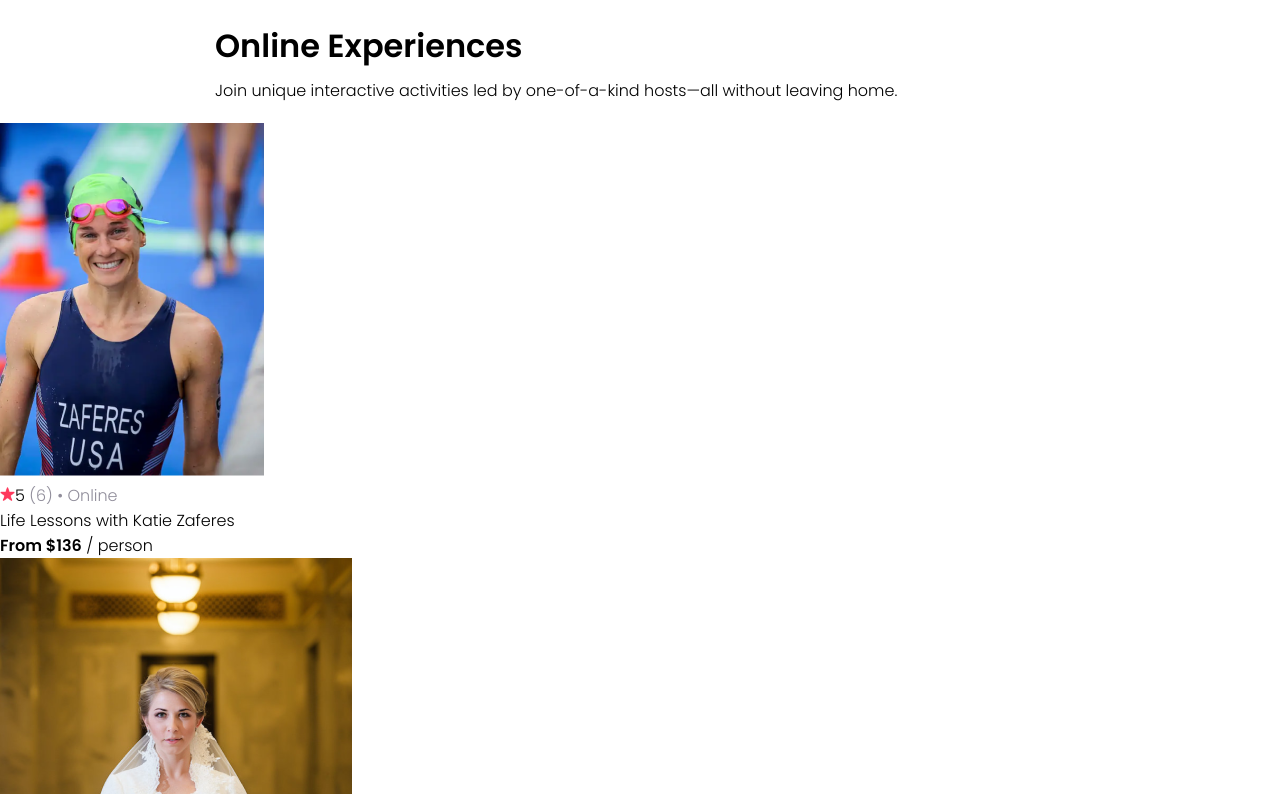
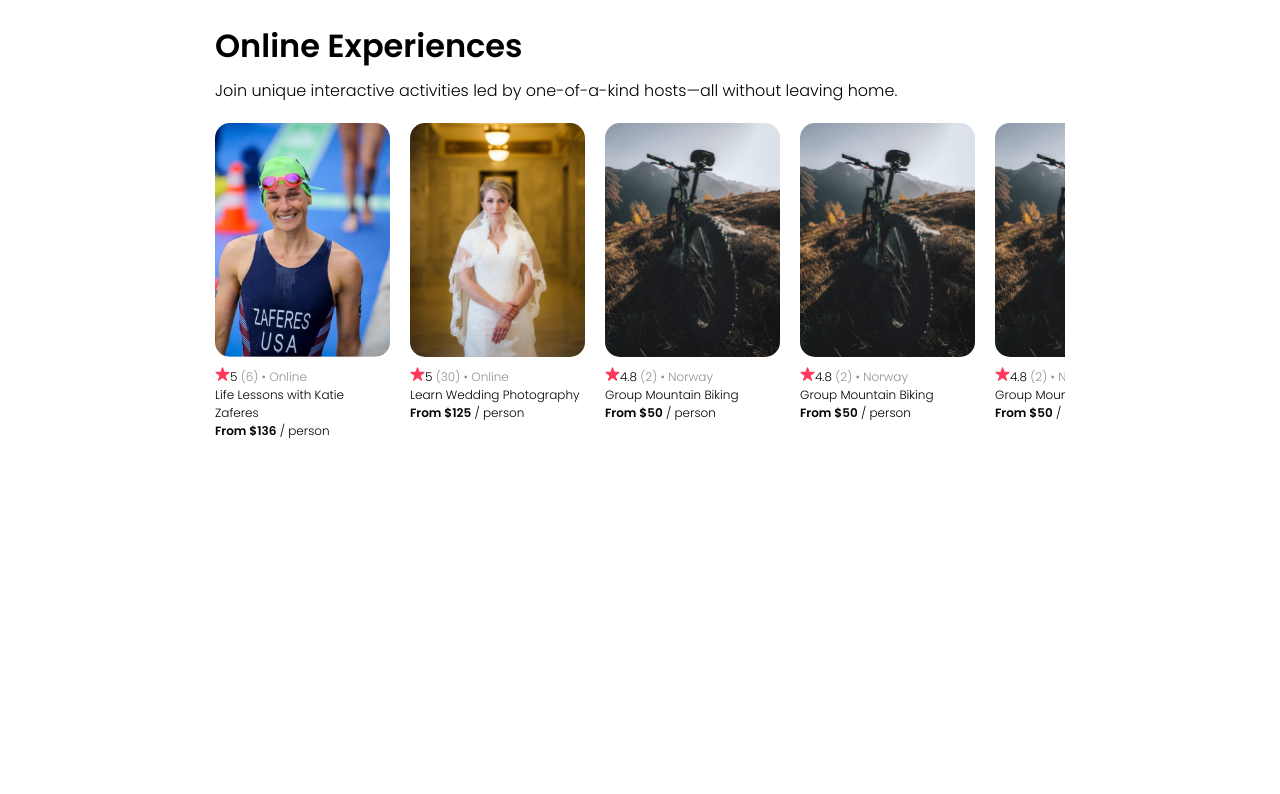
Before and after one commit to will-s-205/airbnb-clone, a JavaScript app: page / in a window 1280 px wide. Shown: the part 586-1380 px from the top of the page. After the commit the page ends 1026 px from the top, so only its background shows below. Built offline with nearby package versions, Linux system fonts and the light colour scheme; the HTML template or start-up script is replaced by a standard one.

Commit message:
scrollbar added to the page

```diff
--- a/src/App.css
+++ b/src/App.css
@@ -35,20 +35,38 @@ nav {
   margin-top: 15px;
 }
 
-.card--section {
-  padding: 20px;
+.cards-list {
+  display: flex;
+  flex-wrap: nowrap;
+  gap: 20px;
+  overflow-x: auto;
+  max-width: 850px;
+  margin: 0 auto;
+}
+
+.card {
+  width: 175px;
+  font-size: 12px;
+  flex: 0 0 auto;
   display: flex;
   flex-direction: column;
-  max-width: 850px;
-  margin: 0 auto;
-  font-size: 12px;
 }
 
-.card-img {
-  max-width: 175px;
+.card--img {
+  width: 100%;
   border-radius: 15px;
-  /* position: relative; */
+  margin-bottom: 10px;
 }
+
+/* .card--title {
+  overflow: hidden;
+  text-overflow: ellipsis;
+} */
+
+/* .card--stats {
+  display: flex;
+  align-items: center;
+} */
 
 .card--star {
   width: 15px;
--- a/src/App.js
+++ b/src/App.js
@@ -19,13 +19,15 @@ function App() {
       country={item.location}
     />
   })
-    // console.log(cards); // DEBUGGING
+  // console.log(cards); // DEBUGGING
 
   return (
     <div>
       <Navbar />
       <Hero />
-      {cards}
+      <section className="cards-list">
+        {cards}
+      </section>
     </div>
   );
 }
--- a/src/components/Card.js
+++ b/src/components/Card.js
@@ -2,7 +2,7 @@ import star from '../images/star.png'
 
 export default function Card(props) {
     return (
-        <section className="cards-list">
+
         <div className="card">
             <img src={props.img} className="card--img" alt="card-img" />
             <div className="card--stats">
@@ -11,9 +11,8 @@ export default function Card(props) {
                 <span className="gray"> ({props.reviewCount}) • </span>
                 <span className="gray">{props.country}</span>
             </div>
-                <p>{props.title}</p>
+            <p className="card--title">{props.title}</p>
             <p><span className="bold">From ${props.price}</span> / person</p>
         </div>
-        </section>
     )
 }
--- a/src/data.js
+++ b/src/data.js
@@ -41,5 +41,31 @@ export default [
         },
         location: "Norway",
         openSpots: 3,
-    }
+    },
+    {
+        id: 4,
+        title: "Group Mountain Biking",
+        description: "Experience the beautiful Norwegian landscape and meet new friends all while conquering rugged terrain on your mountain bike. (Bike provided!)",
+        price: 50,
+        coverImg: mountain_biking,
+        stats: {
+            rating: 4.8,
+            reviewCount: 2
+        },
+        location: "Norway",
+        openSpots: 3,
+    },
+    {
+        id: 5,
+        title: "Group Mountain Biking",
+        description: "Experience the beautiful Norwegian landscape and meet new friends all while conquering rugged terrain on your mountain bike. (Bike provided!)",
+        price: 50,
+        coverImg: mountain_biking,
+        stats: {
+            rating: 4.8,
+            reviewCount: 2
+        },
+        location: "Norway",
+        openSpots: 3,
+    },
 ]
```
Lines whose indentation alone changed are shown as unchanged.
